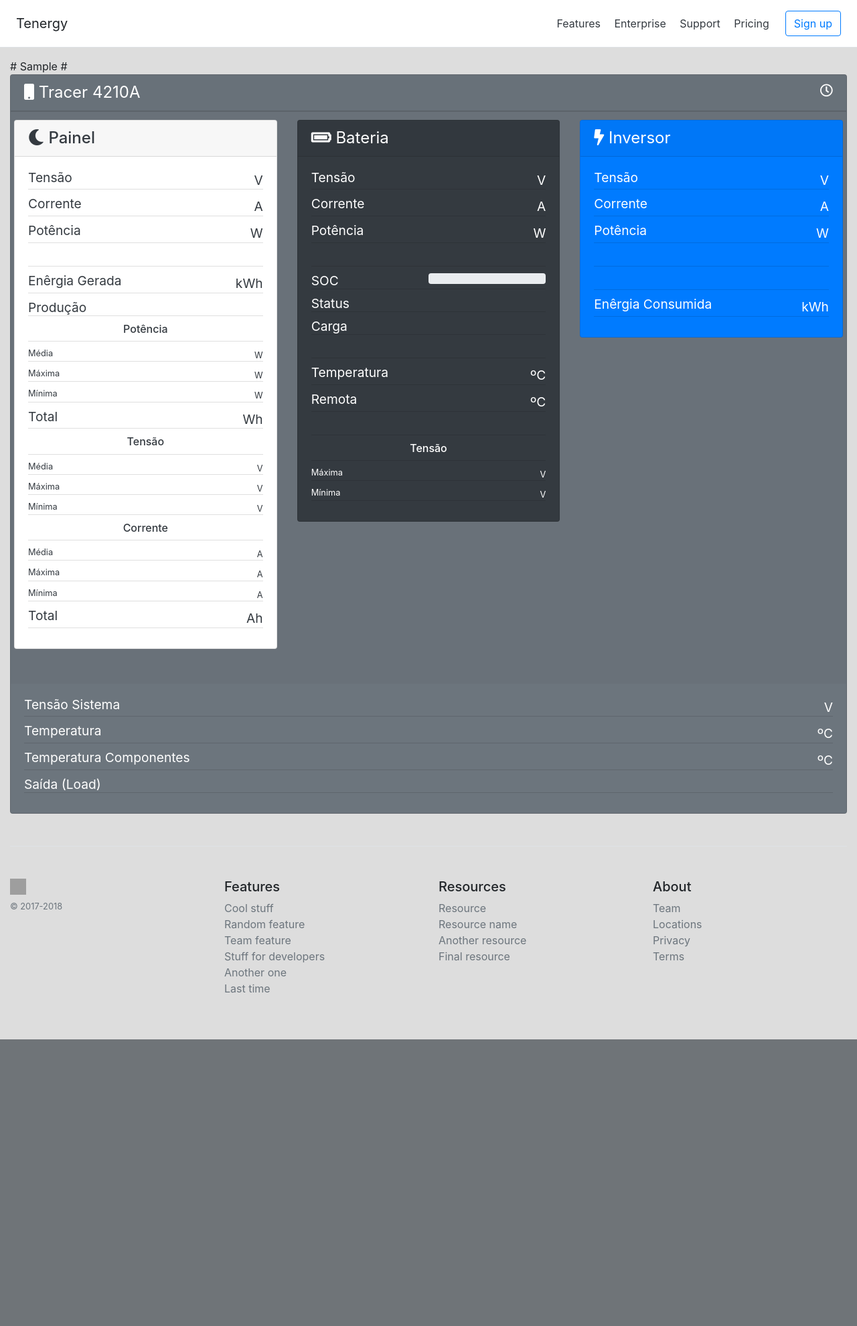
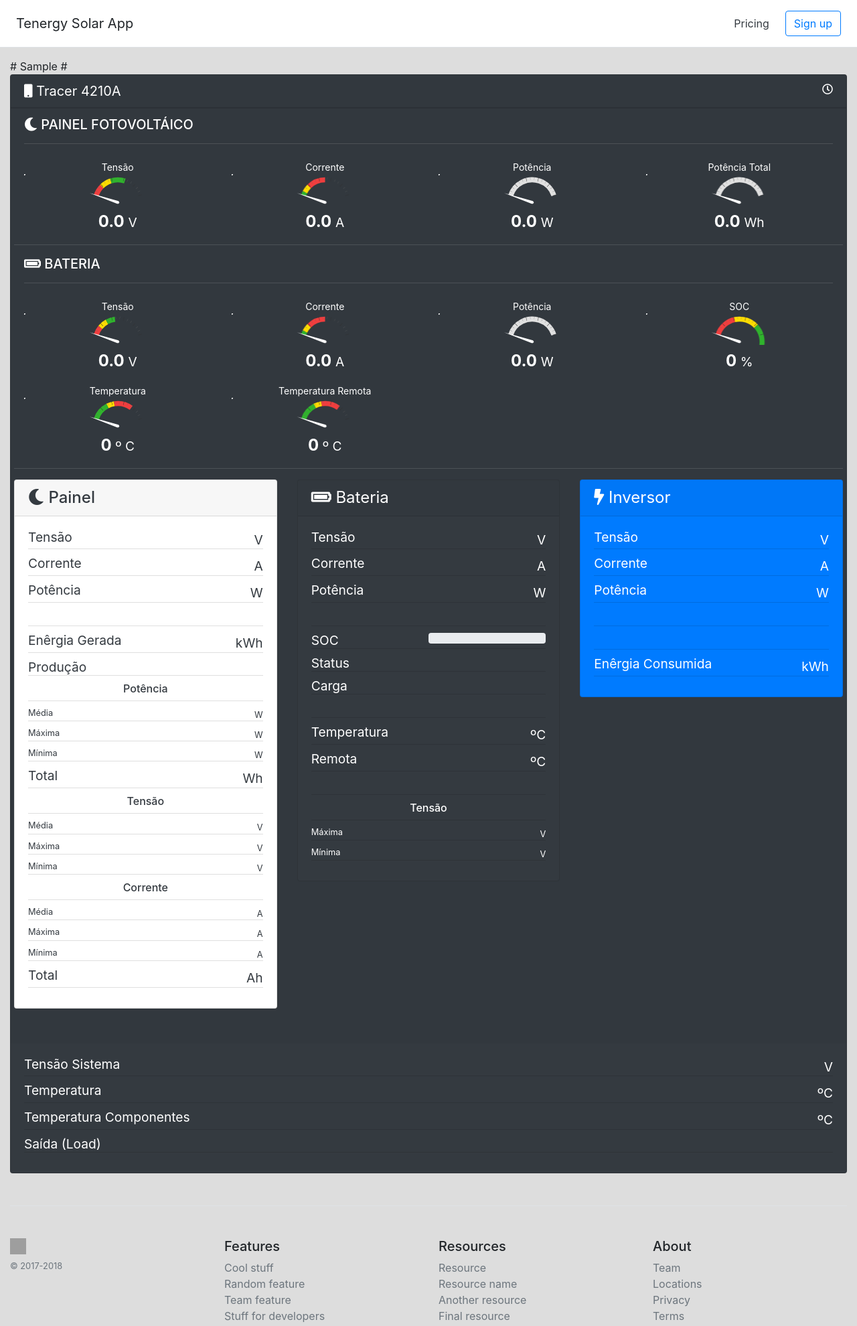
Before and after one commit to pelom/tenergy-api, a Flask app: template app/templates/home.html in a window 1280 px wide. Shown: the top 1980 px of the page at 67% size. Before the commit the page ends 1552 px from the top, so only its background shows below. Run offline with Flask 2, Linux system fonts and the light colour scheme; the template is opened without the code that fills it: most values are stand-ins (such as "Sample title", 1, 10 or a date in 2020); parts of the project's set-up code (start-up, migrations or seed data) failed here and were passed over; some libraries are stand-ins or nearby versions; grey boxes are pictures that could not be loaded.

Commit message:
melhorias na interface grafica, novo gauge

```diff
--- a/app/app.py
+++ b/app/app.py
@@ -1,3 +1,5 @@
+import requests
+
 from env import log, config
 
 from entity.database import Database
@@ -85,12 +87,17 @@ def device_statistical():
 def device_monitor():
     logger.info('device_monitor()')
 
-    charge_port = request.headers.get('charge_port', usb_port)
-    tracer_service = get_instance_tracer(charge_port)
-    sample_service = get_instance_sample(tracer_service)
+    r = requests.get('http://192.168.0.100:5000/device/monitor')
+    return jsonify(r.json())
 
-    sample = sample_service.get_sample()
-    return jsonify(sample)
+    # charge_port = request.headers.get('charge_port', usb_port)
+    # tracer_service = get_instance_tracer(charge_port)
+    # sample_service = get_instance_sample(tracer_service)
+    #
+    # sample = sample_service.get_sample()
+    # return jsonify(sample)
+
+
     #
     # sample = sample_service.sampling()
     # statistical = sample_service.sample_statistical()
--- a/app/static/css/main.css
+++ b/app/static/css/main.css
@@ -13,3 +13,26 @@ body {
     padding-right: 0px !important;
     padding-left: 0px !important;
 }
+
+.t-title-header {
+    padding-bottom: 1rem;
+    border-bottom: 1px solid rgba(255, 255, 255, 0.125);
+    /*text-align: center;*/
+}
+.t-name-header {
+    font-size: 14px;
+    text-align: center;
+}
+.t-value-header {
+    font-size: 24px;
+    text-align: center;
+    font-weight: bold;
+}
+.t-row {
+    margin-bottom: 1rem;
+    padding-bottom: 1rem;
+    border-bottom: 1px solid rgba(255, 255, 255, 0.125);
+}
+.t-col {
+    margin-top: 1rem;
+}
--- a/app/static/js/home.js
+++ b/app/static/js/home.js
@@ -1,5 +1,6 @@
 $(document).ready(function(){
-    moment.locale('pt-BR');
+    //moment.locale('pt-BR');
+    moment.locale('en-US');
 
     console.log(url_context)
 
@@ -76,17 +77,17 @@ $(document).ready(function(){
             $('#statusdischarging').text(data.StatusDischarging)
 
             $('#rtc').text(moment(data.CreatedDate).format('LLLL'))
-            $('#pvicon').removeClass('fa-sun fa-moon')
+            $('.pvicon').removeClass('fa-sun fa-moon')
             $('#ctn_pv').removeClass('bg-light text-dark bg-dark text-white')
             if(data.StatusCharge.trim() == '00 No charging') {
                 $('#ctn_pv').addClass('bg-light text-dark')
-                $('#pvicon').addClass('fa-moon')
+                $('.pvicon').addClass('fa-moon')
             } else {
                 $('#ctn_pv').addClass('bg-warning text-dark')
-                $('#pvicon').addClass('fa-sun')
+                $('.pvicon').addClass('fa-sun')
             }
 
-            moment.locale('en-US');
+
             $('#generatedend').text(moment(datajson.generated.start).format('HH:mm:ss') + ' às '
                 + moment(datajson.generated.end).format('HH:mm:ss'))
 
@@ -114,8 +115,185 @@ $(document).ready(function(){
 //                }
 //            });
 
+            $('#headerbatterystatus').text(get_status_battery(data.StatusBattery))
+            $('#headerbatterycharge').text(get_status_charge(data.StatusCharge))
+
+            gaugevolt.set(data.pv.voltage);
+            gaugecurrent.set(data.pv.current);
+            gaugepower.set(data.pv.power);
+            gaugepowertotal.set(datajson.generated.power.total);
+
+            gaugebatteryvolt.set(data.battery.voltage);
+            gaugebatterycurrent.set(data.battery.current);
+            gaugebatterypower.set(data.battery.power);
+            gaugebatterysoc.set(data.BatterySOC);
+            gaugetemperature.set(data.temperature.Battery);
+            gaugeremote.set(data.temperature.RemoteBattery);
         });
     }
     get_data()
     window.setInterval(get_data, 5000);
+
+    var opts = {
+        angle: 0.1, // The span of the gauge arc
+        lineWidth: 0.2, // The line thickness
+        radiusScale: 1, // Relative radius
+        pointer: {
+            length: 0.65, // // Relative to gauge radius
+            strokeWidth: 0.045, // The thickness
+            color: '#FFF' // Fill color
+        },
+        limitMax: false,     // If false, max value increases automatically if value > maxValue
+        limitMin: false,     // If true, the min value of the gauge will be fixed
+        colorStart: '#6FADCF',   // Colors
+        colorStop: '#8FC0DA',    // just experiment with them
+        strokeColor: '#E0E0E0',  // to see which ones work best for you
+        generateGradient: true,
+        highDpiSupport: true,     // High resolution support
+        percentColors: [[0.0, "#ff0000" ], [0.50, "#f9c802"], [1.0, "#a9d70b"]],
+
+        renderTicks: {
+          divisions: 5,
+          divWidth: 1.1,
+          divLength: 0.7,
+          divColor: "#333333",
+          subDivisions: 3,
+          subLength: 0.5,
+          subWidth: 0.6,
+          subColor: "#666666"
+        },
+
+//        staticZones: [
+//           {strokeStyle: "#F03E3E", min: 0, max: 15  }, // Red from 100 to 130
+//           {strokeStyle: "#FFDD00", min: 15, max: 30 }, // Yellow
+//           {strokeStyle: "#30B32D", min: 30, max: 50 }, // Green
+//        ],
+
+//        staticLabels: {
+//          font: "8px sans-serif",  // Specifies font
+//          labels: [0, 15, 30, 5],  // Print labels at these values
+//          color: "#000000",  // Optional: Label text color
+//          fractionDigits: 0  // Optional: Numerical precision. 0=round off.
+//        },
+    };
+
+//    var target = document.getElementById('canvas-preview'); // your canvas element
+//    var gauge = new Gauge(target).setOptions(opts); // create sexy gauge!
+//    gauge.setTextField(document.getElementById("preview-textfield"));
+
+    var CustomTextRenderer = function(el) {
+        this.el = el;
+        this.render = function(gauge) {
+            this.el.innerHTML = gauge.displayedValue.toFixed(2);
+        }
+    }
+    CustomTextRenderer.prototype = new TextRenderer();
+
+    var gaugevolt = new Gauge(document.getElementById("canvas-volt"));
+    opts.staticZones= [
+       {strokeStyle: "#F03E3E", min: 0, max: 15  },
+       {strokeStyle: "#FFDD00", min: 15, max: 30 },
+       {strokeStyle: "#30B32D", min: 30, max: 50 },
+    ];
+    gaugevolt.setOptions(opts);
+    gaugevolt.setTextField(new CustomTextRenderer(document.getElementById("volt-textfield")))
+    gaugevolt.maxValue = 50.0;
+    gaugevolt.setMinValue(0.0);
+    gaugevolt.animationSpeed = 32;
+
+    opts.staticZones = [
+       {strokeStyle: "#30B32D", min: 0, max: 5  }, // Red from 100 to 130
+       {strokeStyle: "#FFDD00", min: 5, max: 15 }, // Yellow
+       {strokeStyle: "#F03E3E", min: 15, max: 40 }, // Green
+    ];
+    var gaugecurrent = new Gauge(document.getElementById("canvas-current"));
+    gaugecurrent.setOptions(opts);
+    gaugecurrent.setTextField(new CustomTextRenderer(document.getElementById("current-textfield")))
+    gaugecurrent.maxValue = 40.0;
+    gaugecurrent.setMinValue(0.0);
+    gaugecurrent.animationSpeed = 32;
+
+    opts.staticZones = undefined;
+    var gaugepower = new Gauge(document.getElementById("canvas-power"));
+    gaugepower.setOptions(opts);
+    gaugepower.setTextField(new CustomTextRenderer(document.getElementById("power-textfield")))
+    gaugepower.maxValue = 1000.0;
+    gaugepower.setMinValue(0.0);
+    gaugepower.animationSpeed = 32;
+
+    opts.staticZones = undefined;
+    var gaugepowertotal = new Gauge(document.getElementById("canvas-powertotal"));
+    gaugepowertotal.setOptions(opts);
+    gaugepowertotal.setTextField(new CustomTextRenderer(document.getElementById("powertotal-textfield")))
+    gaugepowertotal.maxValue = 5000.0;
+    gaugepowertotal.setMinValue(0.0);
+    gaugepowertotal.animationSpeed = 32;
+
+    opts.staticZones = [
+       {strokeStyle: "#F03E3E", min: 0, max: 12  }, // Red from 100 to 130
+       {strokeStyle: "#FFDD00", min: 12, max: 24 }, // Yellow
+       {strokeStyle: "#30B32D", min: 24, max: 36 }, // Green
+    ];
+    var gaugebatteryvolt = new Gauge(document.getElementById("canvas-batteryvolt"));
+    gaugebatteryvolt.setOptions(opts);
+    gaugebatteryvolt.setTextField(new CustomTextRenderer(document.getElementById("batteryvolt-textfield")))
+    gaugebatteryvolt.maxValue = 36.0;
+    gaugebatteryvolt.setMinValue(0.0);
+    gaugebatteryvolt.animationSpeed = 32;
+
+    opts.staticZones = [
+       {strokeStyle: "#30B32D", min: 0, max: 5  }, // Red from 100 to 130
+       {strokeStyle: "#FFDD00", min: 5, max: 15 }, // Yellow
+       {strokeStyle: "#F03E3E", min: 15, max: 40 }, // Green
+    ];
+    var gaugebatterycurrent = new Gauge(document.getElementById("canvas-batterycurrent"));
+    gaugebatterycurrent.setOptions(opts);
+    gaugebatterycurrent.setTextField(new CustomTextRenderer(document.getElementById("batterycurrent-textfield")))
+    gaugebatterycurrent.maxValue = 40.0;
+    gaugebatterycurrent.setMinValue(0.0);
+    gaugebatterycurrent.animationSpeed = 32;
+
+    opts.staticZones = undefined;
+    var gaugebatterypower = new Gauge(document.getElementById("canvas-batterypower"));
+    gaugebatterypower.setOptions(opts);
+    gaugebatterypower.setTextField(new CustomTextRenderer(document.getElementById("batterypower-textfield")))
+    gaugebatterypower.maxValue = 1000.0;
+    gaugebatterypower.setMinValue(0.0);
+    gaugebatterypower.animationSpeed = 32;
+
+    opts.staticZones = [
+       {strokeStyle: "#F03E3E", min: 0, max: 33  }, // Red from 100 to 130
+       {strokeStyle: "#FFDD00", min: 33, max: 66 }, // Yellow
+       {strokeStyle: "#30B32D", min: 66, max: 100 }, // Green
+    ];
+    var gaugebatterysoc = new Gauge(document.getElementById("canvas-batterysoc"));
+    gaugebatterysoc.setOptions(opts);
+    gaugebatterysoc.setTextField(document.getElementById("batterysoc-textfield"))
+    gaugebatterysoc.maxValue = 100.0;
+    gaugebatterysoc.setMinValue(0.0);
+    gaugebatterysoc.animationSpeed = 32;
+
+    opts.staticZones = [
+       {strokeStyle: "#30B32D", min: 0, max: 25  }, // Red from 100 to 130
+       {strokeStyle: "#FFDD00", min: 25, max: 35 }, // Yellow
+       {strokeStyle: "#F03E3E", min: 35, max: 60 }, // Green
+    ];
+    var gaugetemperature = new Gauge(document.getElementById("canvas-temperature"));
+    gaugetemperature.setOptions(opts);
+    gaugetemperature.setTextField(document.getElementById("temperature-textfield"))
+    gaugetemperature.maxValue = 60.0;
+    gaugetemperature.setMinValue(0.0);
+    gaugetemperature.animationSpeed = 32;
+
+    opts.staticZones = [
+       {strokeStyle: "#30B32D", min: 0, max: 25  }, // Red from 100 to 130
+       {strokeStyle: "#FFDD00", min: 25, max: 35 }, // Yellow
+       {strokeStyle: "#F03E3E", min: 35, max: 60 }, // Green
+    ];
+    var gaugeremote = new Gauge(document.getElementById("canvas-remote"));
+    gaugeremote.setOptions(opts);
+    gaugeremote.setTextField(document.getElementById("remote-textfield"))
+    gaugeremote.maxValue = 60.0;
+    gaugeremote.setMinValue(0.0);
+    gaugeremote.animationSpeed = 32;
 });
--- a/app/templates/home.html
+++ b/app/templates/home.html
@@ -9,20 +9,92 @@
     var url_context = '{{url}}'
 </script>
 
+
+
 <div class="card-deck">
-    <div class="card text-white bg-secondary">
+    <div class="card text-white bg-dark">
         <div class="card-header">
-            <h4 class="my-0 font-weight-normal"><i class="fas fa-mobile"></i> Tracer 4210A
+            <h5 class="my-0 font-weight-normal"><i class="fas fa-mobile"></i> Tracer 4210A
                 <small id="rtc" class="float-right"><i class="far fa-clock"></i></small>
-            </h4>
+            </h5>
         </div>
         <div class="card-footer">
+            <h5 class="t-title-header"><i class="fas fa-moon pvicon"></i> PAINEL FOTOVOLTÁICO</h5>
+            <div class="row t-row">
+                <div class="col-md-3 t-col">
+                    <div class="t-name-header">Tensão</div>
+                    <canvas style="width: 100%" height="50" id="canvas-volt"></canvas>
+                    <div class="t-value-header">
+                        <span id="volt-textfield">0.0</span> <small>V</small></div>
+                </div>
+                <div class="col-md-3 t-col">
+                    <div class="t-name-header">Corrente</div>
+                    <canvas style="width: 100%" height="50" id="canvas-current"></canvas>
+                    <div class="t-value-header">
+                        <span id="current-textfield">0.0</span> <small>A</small></div>
+                </div>
+                <div class="col-md-3 t-col">
+                    <div class="t-name-header">Potência</div>
+                    <canvas style="width: 100%" height="50" id="canvas-power"></canvas>
+                    <div class="t-value-header">
+                        <span id="power-textfield">0.0</span> <small>W</small></div>
+                </div>
+                <div class="col-md-3 t-col">
+                    <div class="t-name-header">Potência Total</div>
+                    <canvas style="width: 100%" height="50" id="canvas-powertotal"></canvas>
+                    <div class="t-value-header">
+                        <span id="powertotal-textfield">0.0</span> <small>Wh</small></div>
+                </div>
+            </div>
+
+            <h5 class="t-title-header"><i class="fas fa-battery-full"></i> BATERIA
+                <small id="headerbatterystatus" class="badge badge-primary"></small>
+                <small id="headerbatterycharge" class="badge badge-info"></small></h5>
+            <div class="row t-row">
+                <div class="col-md-3 t-col">
+                    <div class="t-name-header">Tensão</div>
+                    <canvas style="width: 100%" height="50" id="canvas-batteryvolt"></canvas>
+                    <div class="t-value-header">
+                        <span id="batteryvolt-textfield">0.0</span> <small>V</small></div>
+                </div>
+                <div class="col-md-3 t-col">
+                    <div class="t-name-header">Corrente</div>
+                    <canvas style="width: 100%" height="50" id="canvas-batterycurrent"></canvas>
+                    <div class="t-value-header">
+                        <span id="batterycurrent-textfield">0.0</span> <small>A</small></div>
+                </div>
+                <div class="col-md-3 t-col">
+                    <div class="t-name-header">Potência</div>
+                    <canvas style="width: 100%" height="50" id="canvas-batterypower"></canvas>
+                    <div class="t-value-header">
+                        <span id="batterypower-textfield">0.0</span> <small>W</small></div>
+                </div>
+                <div class="col-md-3 t-col">
+                    <div class="t-name-header">SOC</div>
+                    <canvas style="width: 100%" height="50" id="canvas-batterysoc"></canvas>
+                    <div class="t-value-header">
+                        <span id="batterysoc-textfield">0</span> <small>%</small></div>
+                </div>
+                <div class="col-md-3 t-col">
+                    <div class="t-name-header">Temperatura</div>
+                    <canvas style="width: 100%" height="50" id="canvas-temperature"></canvas>
+                    <div class="t-value-header">
+                        <span id="temperature-textfield">0</span> <small>º C</small></div>
+                </div>
+                <div class="col-md-3 t-col">
+                    <div class="t-name-header">Temperatura Remota</div>
+                    <canvas style="width: 100%" height="50" id="canvas-remote"></canvas>
+                    <div class="t-value-header">
+                        <span id="remote-textfield">0</span> <small>º C</small></div>
+                </div>
+            </div>
+
             <div class="card-deck">
                 <div class="row mb-3">
                     <div class="col-lg-4 mb-4 col-md-12 col-info">
                         <div id="ctn_pv" class="card text-dark">
                             <div class="card-header">
-                                <h4 class="my-0"><i id="pvicon"class="fas fa-moon"></i> Painel</h4>
+                                <h4 class="my-0"><i class="fas fa-moon pvicon"></i> Painel</h4>
                             </div>
                             <div class="card-body">
                                 <div class="line-info">
@@ -346,6 +418,7 @@
 {% endblock %}
 
 {% block scripts %}
+<script type="text/javascript" src="{{ url_for('static', filename='js/gauge.min.js') }}"></script>
 <script type="text/javascript" src="{{ url_for('static', filename='js/Chart.min.js') }}"></script>
 <script type="text/javascript" src="{{ url_for('static', filename='js/home.js') }}"></script>
 {% endblock %}
--- a/app/templates/layout.html
+++ b/app/templates/layout.html
@@ -4,7 +4,7 @@
     <meta charset="UTF-8">
     <meta name="viewport" content="width=device-width, initial-scale=1, shrink-to-fit=no">
 
-    <title>Tenergy Solar Application</title>
+    <title>Tenergy Solar App</title>
 
     <link rel="stylesheet" href="{{ url_for('static', filename='css/main.css') }}">
     <link rel="stylesheet" href="{{ url_for('static', filename='css/bootstrap.css') }}">
@@ -14,11 +14,11 @@
 
 <body>
 <div class="d-flex flex-column flex-md-row align-items-center p-3 px-md-4 mb-3 bg-white border-bottom box-shadow">
-    <h5 class="my-0 mr-md-auto font-weight-normal">Tenergy</h5>
+    <h5 class="my-0 mr-md-auto font-weight-normal">Tenergy Solar App</h5>
     <nav class="my-2 my-md-0 mr-md-3">
-        <a class="p-2 text-dark" href="#">Features</a>
+        <!--a class="p-2 text-dark" href="#">Features</a>
         <a class="p-2 text-dark" href="#">Enterprise</a>
-        <a class="p-2 text-dark" href="#">Support</a>
+        <a class="p-2 text-dark" href="#">Support</a-->
         <a class="p-2 text-dark" href="#">Pricing</a>
     </nav>
     <a class="btn btn-outline-primary" href="#">Sign up</a>
--- a/service/sampleService.py
+++ b/service/sampleService.py
@@ -208,8 +208,8 @@ class SampleService(object):
         return {
             "sample": sample.to_json(),
             "generated": {
-                "start": pvpower[0],
-                "end": pvpower[1],
+                "start": pvpower[0].isoformat(),
+                "end": pvpower[1].isoformat(),
                 "hour": hour,
                 "minute": minute,
                 "power": {
--- a/setup.py
+++ b/setup.py
@@ -9,5 +9,5 @@ setup(
     author='andreleite',
     author_email='pelommedrado@gmail.com',
     description='Epsolar TracerA - Charge Equipment - API',
-    install_requires=['pymodbus', 'pytz', 'Flask', 'six', 'SQLAlchemy']
+    install_requires=['pymodbus', 'pytz', 'Flask', 'six', 'SQLAlchemy', 'requests']
 )
```
Also changed, not shown: app/static/js/gauge.min.js (added).
